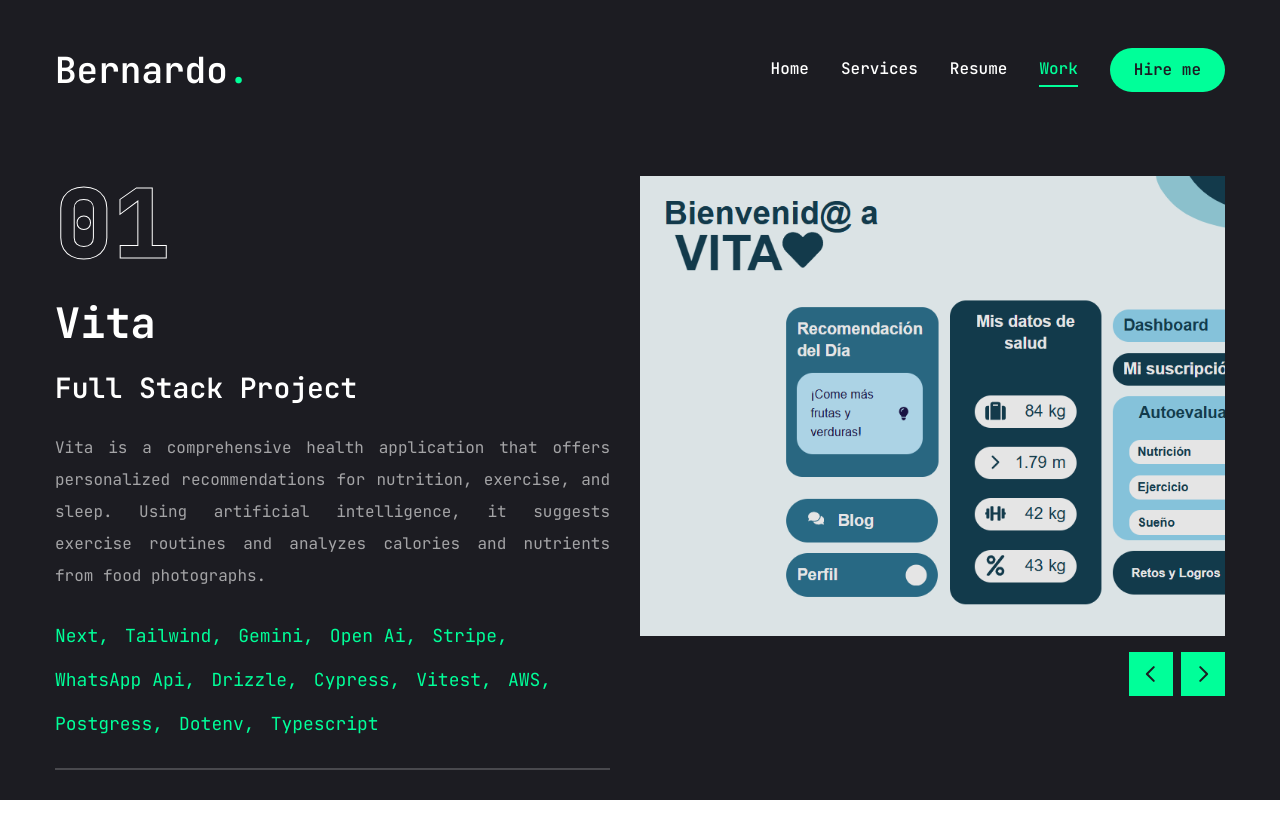
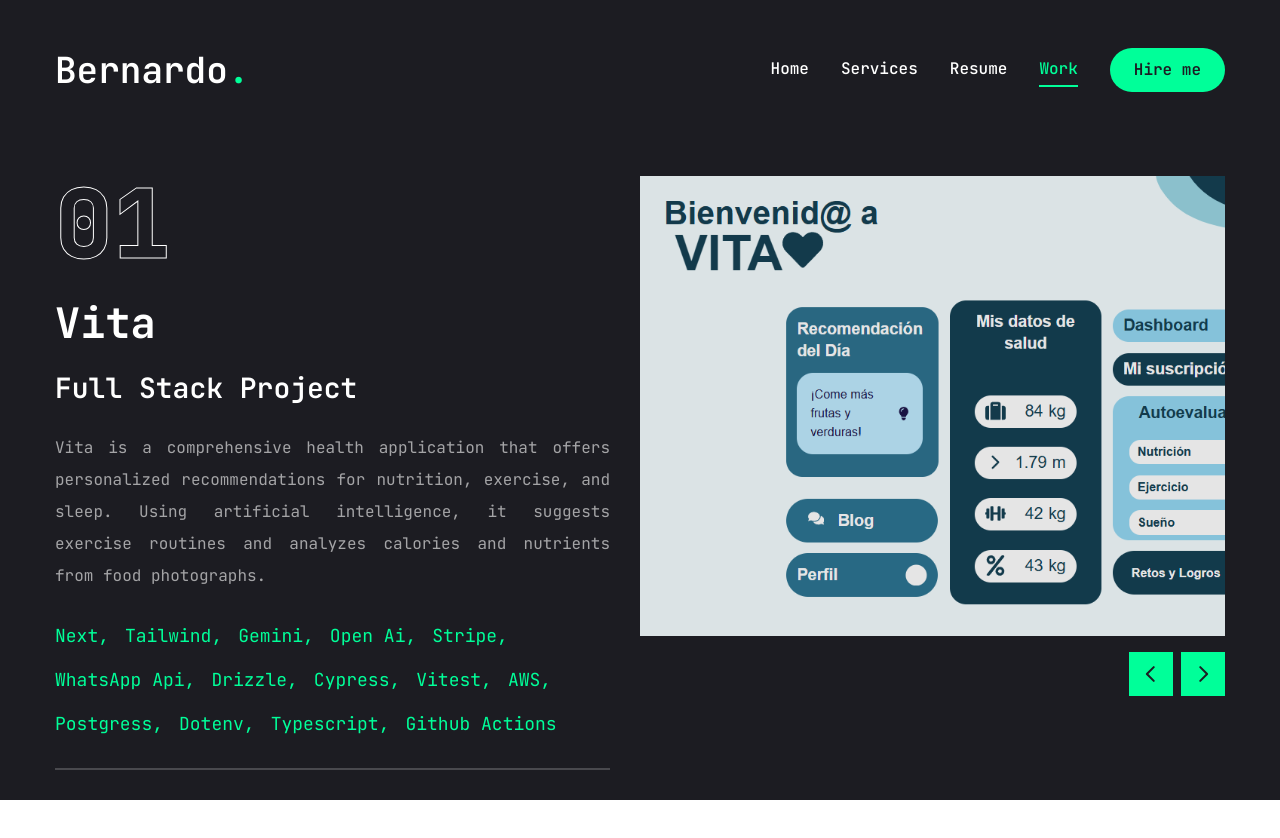
Before and after one commit to Bdelas777/portafolio, a Next.js app: page /work in a window 1280 px wide. Shown: the top 838 px of the page. Built offline with nearby package versions, Linux system fonts and the light colour scheme.

Commit message:
Update CV Data

```diff
--- a/app/resume/page.jsx
+++ b/app/resume/page.jsx
@@ -142,7 +142,6 @@ const education = {
       degree: 'Introduction to cyber security',
       duration:'June 2020'
     },
-
   ]
 }
 
--- a/app/work/page.jsx
+++ b/app/work/page.jsx
@@ -29,6 +29,7 @@ const projects = [
       {name: 'Postgress'},
       {name: 'Dotenv'},
       {name: 'Typescript'},
+      {name: 'Github Actions'},
     ],
     image: '/assets/work/vitapro.png',
     live: 'https://d8vd0r6uuds8z.cloudfront.net/',
@@ -167,6 +168,7 @@ const projects = [
       {name: 'Css 3'},
       {name: 'Material UI'},
       {name: 'React'},
+      {name: 'Azure'},
     ],
     image: '/assets/work/P99.png',
     live: 'https://p99test.fly.dev/',
```
Also changed, not shown: 1 other file (tests, documents, lock files or other folders).
